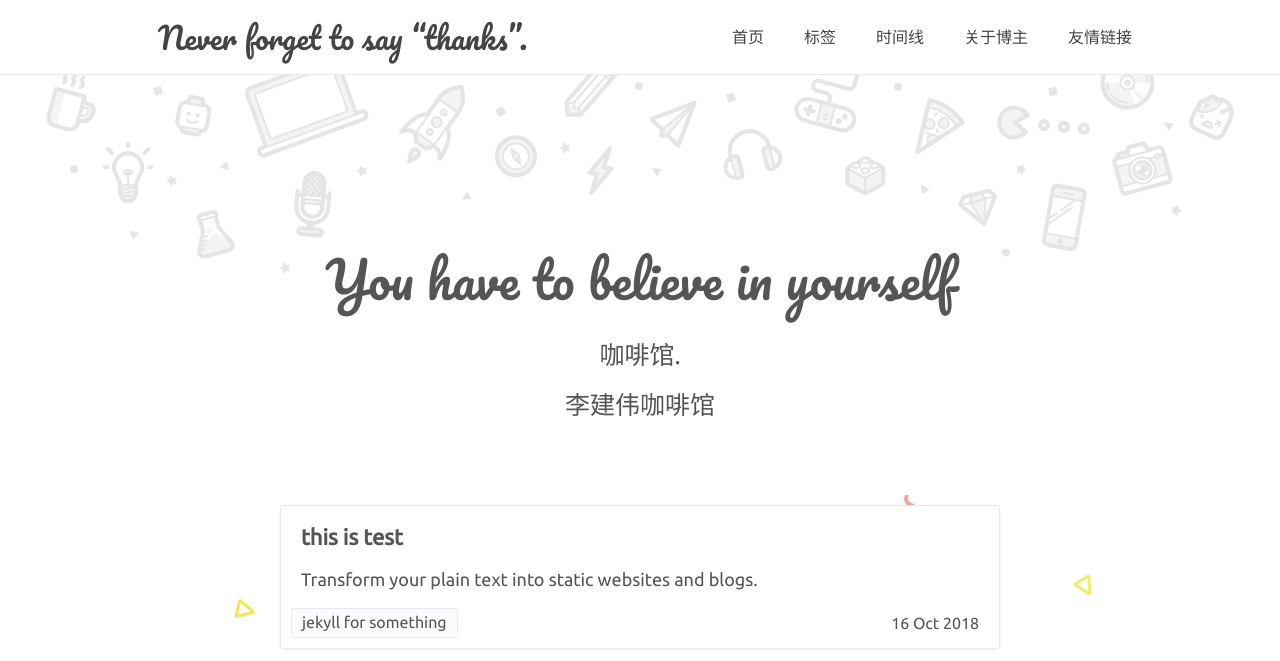
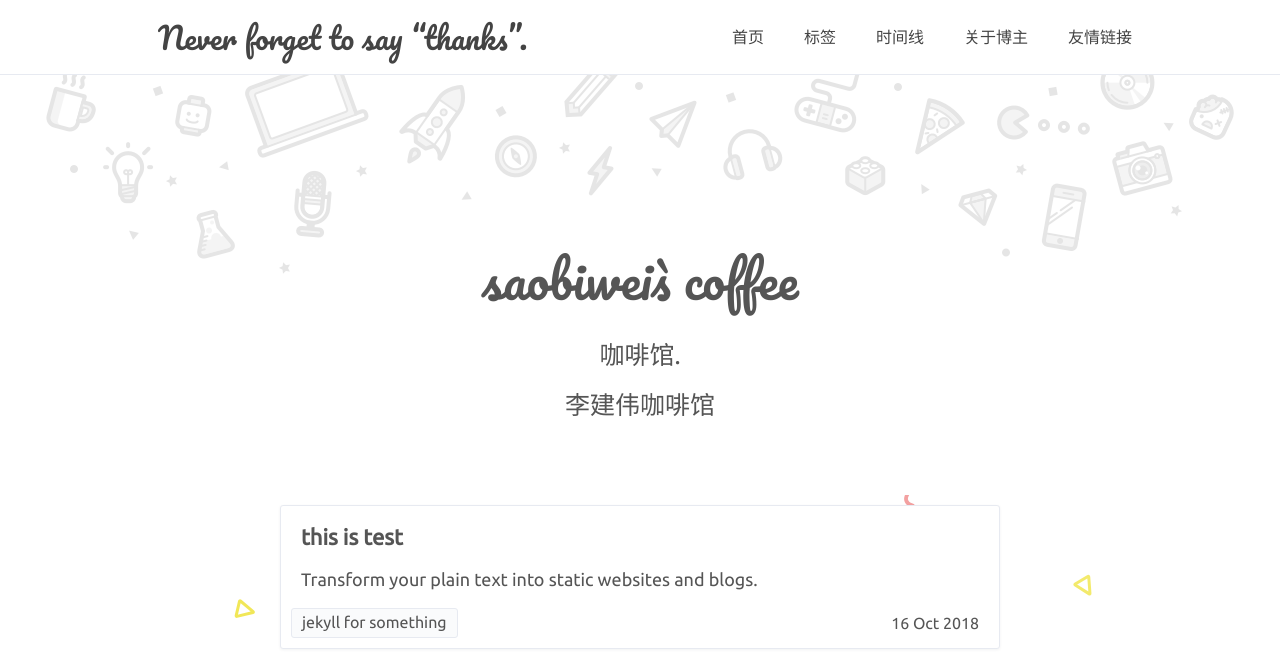
Before and after one commit to a122022512/a122022512.-github.io, a Jekyll site: the page built from index.html, in a window 1280 px wide. Shown: the top 661 px of the page. Built offline with Jekyll 4.4.1, drawn with Linux system fonts in a browser that asks for light colours; comment, search, counter and statistics services are not loaded.

Commit message:
Update index.html

```diff
--- a/index.html
+++ b/index.html
@@ -1,7 +1,7 @@
 ---
 layout: default
 title: 咖啡馆首页
-page-title: You have to believe in yourself
+page-title: saobiwei`s coffee
 home-title: 咖啡馆.
 description: 李建伟咖啡馆
 ---
```
